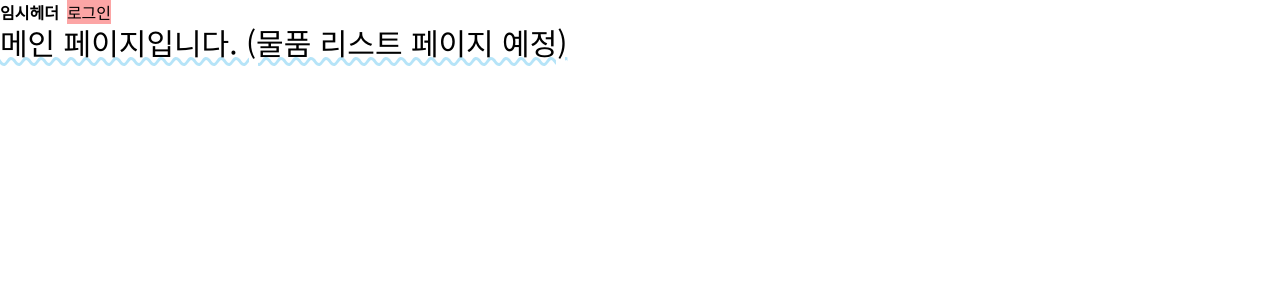
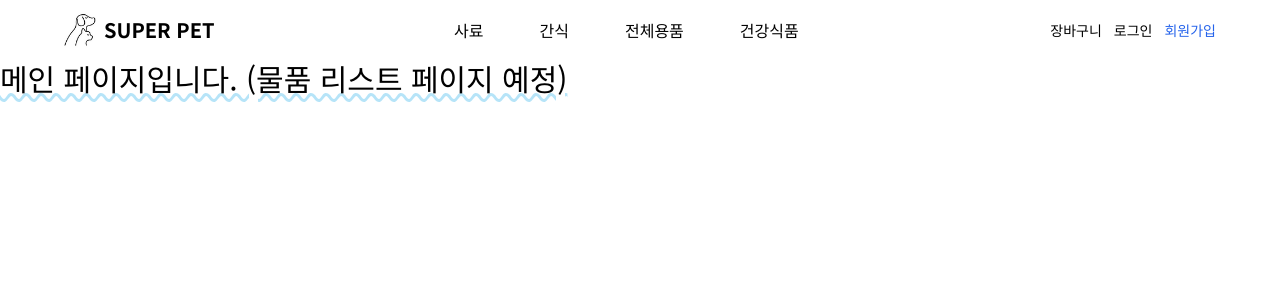
Before and after one commit to super-shoppingmall/super-frontend, a React (Create React App) app: page / in a window 1280 px wide. Shown: the top 300 px of the page. Built offline with nearby package versions, Linux system fonts and the light colour scheme; no server answers.

Commit message:
Feat: 헤더 마크업 추가

```diff
--- a/src/components/Header/Header.tsx
+++ b/src/components/Header/Header.tsx
@@ -1,22 +1,96 @@
 import { useContext } from 'react';
+import { Link } from 'react-router-dom';
+
 import { AuthContext } from '../../context/AuthContext';
-import { Link } from 'react-router-dom';
+
+import Logo from '../../assets/logo.png';
 
 const Header = () => {
 	const { isLogin, logout } = useContext(AuthContext);
 
+	const gnbLists = [
+		{
+			link: '/',
+			name: '사료',
+		},
+		{
+			link: '/',
+			name: '간식',
+		},
+		{
+			link: '/',
+			name: '전체용품',
+		},
+		{
+			link: '/',
+			name: '건강식품',
+		},
+	];
+
 	return (
-		<header className='flex'>
-			<h2 className='font-extrabold mr-2'>임시헤더</h2>
+		<header>
+			<div className='max-w-[1200px] mx-auto'>
+				<nav className='bg-white border-gray-200 px-6 py-2.5 dark:bg-gray-800'>
+					<div className='flex justify-between items-center mx-auto max-w-screen-xl'>
+						<Link to='https://flowbite.com' className='flex items-center'>
+							<img src={Logo} alt='슈퍼 펫' className='w-8 mr-2' />
+							<span className='self-center text-xl font-semibold whitespace-nowrap dark:text-white'>
+								SUPER PET
+							</span>
+						</Link>
+						<div className='flex items-center order-2'>
 							{isLogin ? (
-				<button type='button' onClick={logout} className='bg-red-300'>
+								<ul className='flex font-medium text-sm'>
+									<li>
+										<span className='user-list'>
+											<span className='font-semibold'>ooo님!</span> 환영합니다.
+										</span>
+									</li>
+									<li>
+										<Link to='/cart' className='user-list'>
+											장바구니
+										</Link>
+									</li>
+									<li>
+										<button type='button' className='user-list' onClick={logout}>
 											로그아웃
 										</button>
+									</li>
+								</ul>
 							) : (
-				<Link to='/login' className='bg-red-300'>
+								<ul className='flex font-medium text-sm'>
+									<li>
+										<Link to='/cart' className='user-list'>
+											장바구니
+										</Link>
+									</li>
+									<li>
+										<Link to='/login' className='user-list'>
 											로그인
 										</Link>
+									</li>
+									<li>
+										<Link to='/signup' className='user-list text-blue-600'>
+											회원가입
+										</Link>
+									</li>
+								</ul>
 							)}
+						</div>
+						<div>
+							<ul className='flex font-medium space-x-8'>
+								{gnbLists.map(gnbList => (
+									<li key={gnbList.name}>
+										<Link to={gnbList.link} className='gnb-list'>
+											{gnbList.name}
+										</Link>
+									</li>
+								))}
+							</ul>
+						</div>
+					</div>
+				</nav>
+			</div>
 		</header>
 	);
 };
--- a/src/index.css
+++ b/src/index.css
@@ -9,6 +9,13 @@
 }
 
 @layer components {
+	.user-list {
+		@apply block py-2 pl-3 hover:font-semibold;
+	}
+
+	.gnb-list {
+		@apply block py-2 pr-3 pl-3 hover:text-gray-900 hover:font-semibold;
+	}
 	.input-text {
 		@apply block border-0 bg-transparent py-1.5 pl-1 text-gray-900 placeholder:text-gray-400 focus:ring-0 sm:text-sm sm:leading-6 focus:outline-none;
 	}
```
Also changed, not shown: src/assets/logo.png (added). Lines whose indentation alone changed are shown as unchanged.
